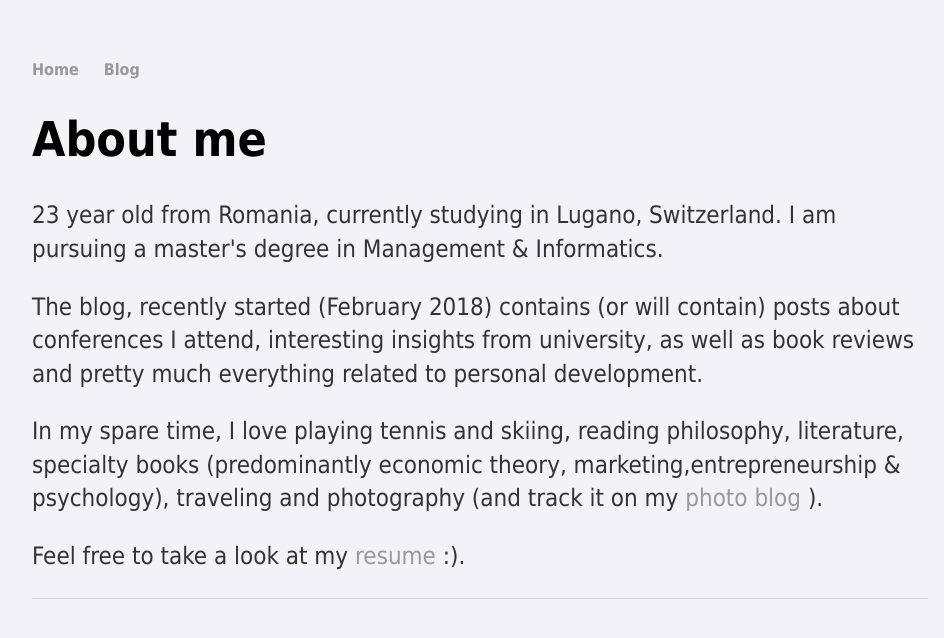
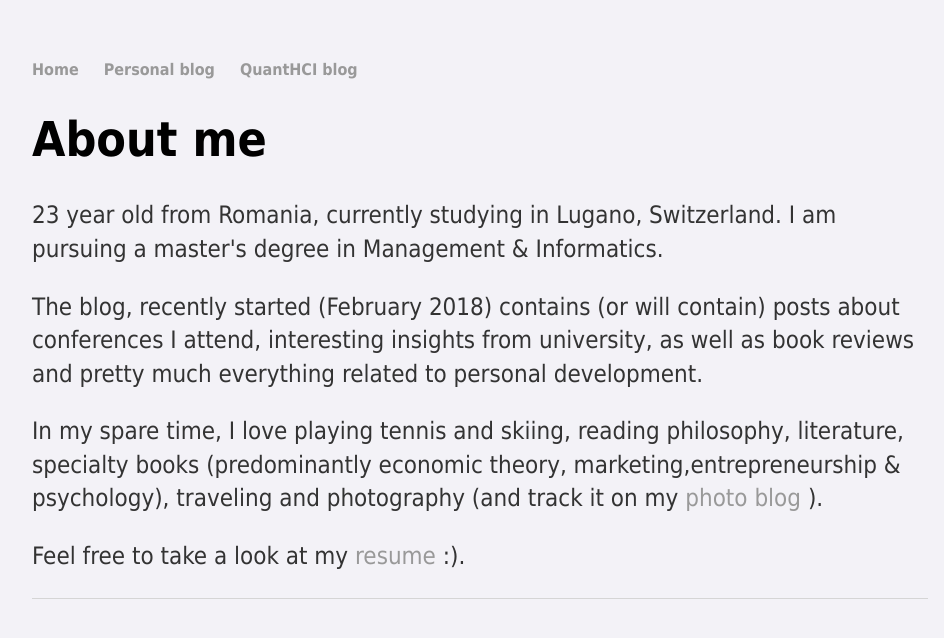
Before and after one commit to bianca-stancu/bianca-stancu.github.io, a Jekyll site: the page built from index.html, in a window 1280 px wide. Shown: the top 638 px of the page, without its empty margins (160-1104 px from the left). Built offline with Jekyll 4.4.1, drawn with Linux system fonts in a browser that asks for light colours.

Commit message:
menu fix

```diff
--- a/_layouts/default.html
+++ b/_layouts/default.html
@@ -10,7 +10,8 @@
 			<nav>
 	    		<ul>
 	        		<li><a href="/">Home</a></li>
-	        		<li><a href="/blog">Blog</a></li>
+	        		<li><a href="/blog">Personal blog</a></li>
+                    <li><a href= "/quanthci"> QuantHCI blog</a></li>
 	    		</ul>
 			</nav>
 			<div class="container">
```
